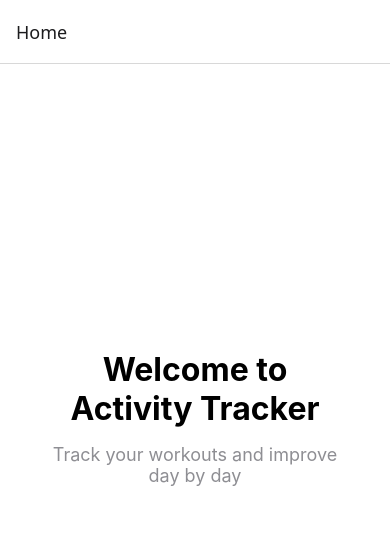
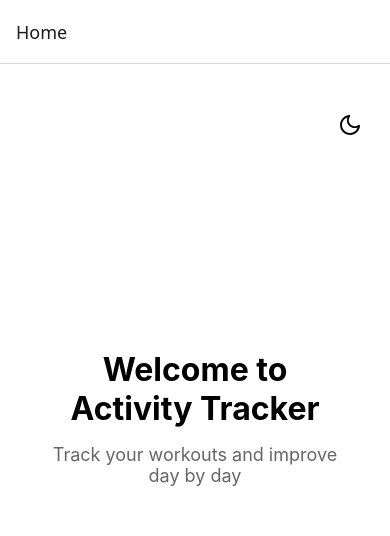
Before and after one commit to renanbmello/GarminAICoachApp, a React Native app: screen /Home in a window 390 px wide. Shown: the top 536 px of the page. Built offline with nearby package versions, Linux system fonts and the light colour scheme.

Commit message:
feat: dark theme

```diff
--- a/App.tsx
+++ b/App.tsx
@@ -4,16 +4,19 @@ import { ActivityList } from './src/components/ActivityList';
 import ActivityDetail from './src/components/ActivityDetail';
 import { RootStackParamList } from './src/types/navigation';
 import { HomeScreen } from './src/components/HomeScreen';
+import { ThemeProvider } from './src/context/ThemeContext';
 const Stack = createStackNavigator<RootStackParamList>();
 
 export default function App() {
   return (
-    <NavigationContainer>
-      <Stack.Navigator initialRouteName="Home">
+    <ThemeProvider>
+      <NavigationContainer>
+        <Stack.Navigator initialRouteName="Home">
         <Stack.Screen name="Home" component={HomeScreen} />
         <Stack.Screen name="ActivityList" component={ActivityList} />
         <Stack.Screen name="ActivityDetail" component={ActivityDetail} />
-      </Stack.Navigator>
-    </NavigationContainer>
+        </Stack.Navigator>
+      </NavigationContainer>
+    </ThemeProvider>
   );
 }
--- a/package.json
+++ b/package.json
@@ -20,11 +20,13 @@
     "react-native": "0.76.3",
     "react-native-safe-area-context": "4.12.0",
     "react-native-screens": "~4.1.0",
-    "react-native-svg": "15.8.0"
+    "react-native-svg": "15.8.0",
+    "react-native-vector-icons": "^10.2.0"
   },
   "devDependencies": {
     "@babel/core": "^7.25.2",
     "@types/react": "~18.3.12",
+    "@types/react-native-vector-icons": "^6.4.18",
     "typescript": "^5.3.3"
   },
   "private": true
--- a/src/components/ActivityCard.tsx
+++ b/src/components/ActivityCard.tsx
@@ -1,8 +1,9 @@
 import React from 'react';
-import { StyleSheet, View, Text, TouchableOpacity } from 'react-native';
+import { View, Text, TouchableOpacity } from 'react-native';
 import { format } from 'date-fns';
 import { Activity } from '../types/activity';
 import  { activityCardStyles as styles } from '../styles/components/activityCard.styles';
+import { useTheme } from '../context/ThemeContext';
 
 interface ActivityCardProps {
   activity: Activity;
@@ -10,38 +11,39 @@ interface ActivityCardProps {
 }
 
 export const ActivityCard: React.FC<ActivityCardProps> = ({ activity, onPress }) => {
+  const { theme } = useTheme();
   return (
-    <TouchableOpacity onPress={onPress} style={styles.container}>
-      <View style={styles.header}>
+    <TouchableOpacity onPress={onPress} style={styles(theme).container}>
+      <View style={styles(theme).header}>
         <Text
-          style={styles.title}
+          style={styles(theme).title}
           numberOfLines={1}
           ellipsizeMode="tail"
         >
           {activity.activity_name}
         </Text>
-        <Text style={styles.date}>
+        <Text style={styles(theme).date}>
           {format(new Date(activity.start_time), 'dd/MM/yyyy')}
         </Text>
       </View>
 
-      <View style={styles.stats}>
-        <View style={styles.stat}>
-          <Text style={styles.statLabel}>Distance</Text>
-          <Text style={styles.statValue}>{(activity.distance / 1000).toFixed(2)} km</Text>
+      <View style={styles(theme).stats}>
+        <View style={styles(theme).stat}>
+          <Text style={styles(theme).statLabel}>Distance</Text>
+          <Text style={styles(theme).statValue}>{(activity.distance / 1000).toFixed(2)} km</Text>
         </View>
 
-        <View style={styles.stat}>
-          <Text style={styles.statLabel}>Duration</Text>
-          <Text style={styles.statValue}>
+        <View style={styles(theme).stat}>
+          <Text style={styles(theme).statLabel}>Duration</Text>
+          <Text style={styles(theme).statValue}>
             {Math.floor(activity.duration / 60)}:{((activity.duration % 60).toFixed(0)).toString().padStart(2, '0')} min
           </Text>
         </View>
 
         {activity.heart_rate_avg && (
-          <View style={styles.stat}>
-            <Text style={styles.statLabel}>Avg HR (bpm)</Text>
-            <Text style={styles.statValue}>{Math.round(activity.heart_rate_avg)}</Text>
+          <View style={styles(theme).stat}>
+            <Text style={styles(theme).statLabel}>Avg HR (bpm)</Text>
+            <Text style={styles(theme).statValue}>{Math.round(activity.heart_rate_avg)}</Text>
           </View>
         )}
       </View>
--- a/src/components/HomeScreen.tsx
+++ b/src/components/HomeScreen.tsx
@@ -4,31 +4,41 @@ import { useNavigation } from '@react-navigation/native';
 import { NativeStackNavigationProp } from '@react-navigation/native-stack';
 import { RootStackParamList } from '../types/navigation';
 import { homeScreenStyles as styles } from '../styles/components/homeScreen.styles';
+import { useTheme } from '../context/ThemeContext';
+import Icons from 'react-native-vector-icons/Feather';
 import { colors } from '../theme/colors';
 
 type HomeScreenNavigationProp = NativeStackNavigationProp<RootStackParamList, 'Home'>;
 
 export const HomeScreen: React.FC = () => {
   const navigation = useNavigation<HomeScreenNavigationProp>();
-
+  const { theme, toggleTheme } = useTheme();
   const handleViewActivities = () => {
     navigation.navigate('ActivityList');
   };
 
   return (
-    <View style={styles.container}>
-      <View style={styles.content}>
-        <Text style={styles.welcomeTitle}>Welcome to{'\n'}Activity Tracker</Text>
-        <Text style={styles.welcomeText}>
+    <View style={styles(theme).container}>
+		<TouchableOpacity
+		style={styles(theme).themeToggle}
+		onPress={toggleTheme}
+		>
+			<Icons name={theme === 'light' ? 'moon' : 'sun'}
+			 size={24}
+			 color={theme === 'light' ? '#000' : '#fff'} />
+		</TouchableOpacity>
+      <View style={styles(theme).content}>
+        <Text style={styles(theme).welcomeTitle}>Welcome to{'\n'}Activity Tracker</Text>
+        <Text style={styles(theme).welcomeText}>
           Track your workouts and improve day by day
         </Text>
       </View>
 
       <TouchableOpacity
-        style={styles.button}
+        style={styles(theme).button}
         onPress={handleViewActivities}
       >
-        <Text style={styles.buttonText}>View My Activities</Text>
+        <Text style={styles(theme).buttonText}>View My Activities</Text>
       </TouchableOpacity>
     </View>
   );
--- /dev/null
+++ b/src/context/ThemeContext.tsx
@@ -0,0 +1,32 @@
+import React, { createContext, useContext, useState } from 'react';
+
+type Theme = 'light' | 'dark';
+
+interface ThemeContextType {
+  theme: Theme;
+  toggleTheme: () => void;
+}
+
+const ThemeContext = createContext<ThemeContextType | undefined>(undefined);
+
+export const ThemeProvider: React.FC<{ children: React.ReactNode }> = ({ children }) => {
+  const [theme, setTheme] = useState<Theme>('light');
+
+  const toggleTheme = () => {
+    setTheme(prev => prev === 'light' ? 'dark' : 'light');
+  };
+
+  return (
+    <ThemeContext.Provider value={{ theme, toggleTheme }}>
+      {children}
+    </ThemeContext.Provider>
+  );
+};
+
+export const useTheme = () => {
+  const context = useContext(ThemeContext);
+  if (!context) {
+    throw new Error('useTheme must be used within a ThemeProvider');
+  }
+  return context;
+};
--- a/src/styles/components/activityCard.styles.ts
+++ b/src/styles/components/activityCard.styles.ts
@@ -1,9 +1,9 @@
 import { StyleSheet } from 'react-native';
 import { colors } from '../../theme/colors';
 
-export const activityCardStyles = StyleSheet.create({
+export const activityCardStyles = (theme: 'light' | 'dark') => StyleSheet.create({
     container: {
-      backgroundColor: colors.white,
+      backgroundColor: colors[theme].background,
       borderRadius: 12,
       padding: 16,
       marginHorizontal: 16,
@@ -23,13 +23,13 @@ export const activityCardStyles = StyleSheet.create({
     title: {
       fontSize: 16,
       fontWeight: '600',
-      color: colors.text.primary,
+      color: colors[theme].text.primary,
       flex: 1,
       marginRight: 8,
     },
     date: {
       fontSize: 14,
-      color: colors.text.secondary,
+      color: colors[theme].text.secondary,
       flexShrink: 0,
     },
     stats: {
@@ -42,13 +42,13 @@ export const activityCardStyles = StyleSheet.create({
     },
     statLabel: {
       fontSize: 12,
-      color: colors.text.secondary,
+      color: colors[theme].text.secondary,
       marginBottom: 4,
     },
     statValue: {
       fontSize: 16,
       fontWeight: '500',
-      color: colors.text.primary,
+      color: colors[theme].text.primary,
     },
   });
 
--- a/src/styles/components/homeScreen.styles.ts
+++ b/src/styles/components/homeScreen.styles.ts
@@ -1,10 +1,10 @@
 import { StyleSheet } from 'react-native';
 import { colors } from '../../theme/colors';
 
-export const homeScreenStyles = StyleSheet.create({
+export const homeScreenStyles = (theme: 'light' | 'dark') => StyleSheet.create({
   container: {
     flex: 1,
-    backgroundColor: colors.white,
+    backgroundColor: colors[theme].background,
     padding: 20,
     justifyContent: 'space-between',
   },
@@ -16,26 +16,34 @@ export const homeScreenStyles = StyleSheet.create({
   welcomeTitle: {
     fontSize: 32,
     fontWeight: 'bold',
-    color: colors.text.primary,
+    color: colors[theme].text.primary,
     textAlign: 'center',
     marginBottom: 16,
   },
   welcomeText: {
     fontSize: 18,
-    color: colors.text.secondary,
+    color: colors[theme].text.secondary,
     textAlign: 'center',
     paddingHorizontal: 20,
   },
   button: {
-    backgroundColor: colors.primary || '#007AFF',
+    backgroundColor: colors[theme].primary,
     paddingVertical: 16,
     borderRadius: 12,
     alignItems: 'center',
     marginBottom: 20,
   },
   buttonText: {
-    color: 'white',
+    color: '#FFFFFF',
     fontSize: 18,
     fontWeight: '600',
   },
+  themeToggle: {
+    position: 'absolute',
+    top: 40,
+    right: 20,
+    padding: 8,
+    borderRadius: 20,
+    zIndex: 1,
+  },
 });
--- a/src/theme/colors.ts
+++ b/src/theme/colors.ts
@@ -1,13 +1,22 @@
 export const colors = {
-    primary: '#007AFF',
-    secondary: '#5856D6',
-    background: '#F2F2F7',
-    white: '#FFFFFF',
+  light: {
+    background: '#FFFFFF',
     text: {
       primary: '#000000',
-      secondary: '#8E8E93',
-      light: '#C7C7CC'
+      secondary: '#666666',
     },
-    success: '#34C759',
-    error: '#FF3B30'
-  };
+    primary: '#007AFF',
+    card: '#FFFFFF',
+    border: '#E5E5E5',
+  },
+  dark: {
+    background: '#121212',
+    text: {
+      primary: '#FFFFFF',
+      secondary: '#A0A0A0',
+    },
+    primary: '#0A84FF',
+    card: '#1E1E1E',
+    border: '#2C2C2C',
+  },
+};
```
Also changed, not shown: src/styles/index.ts (added), 1 other file (tests, documents, lock files or other folders).
